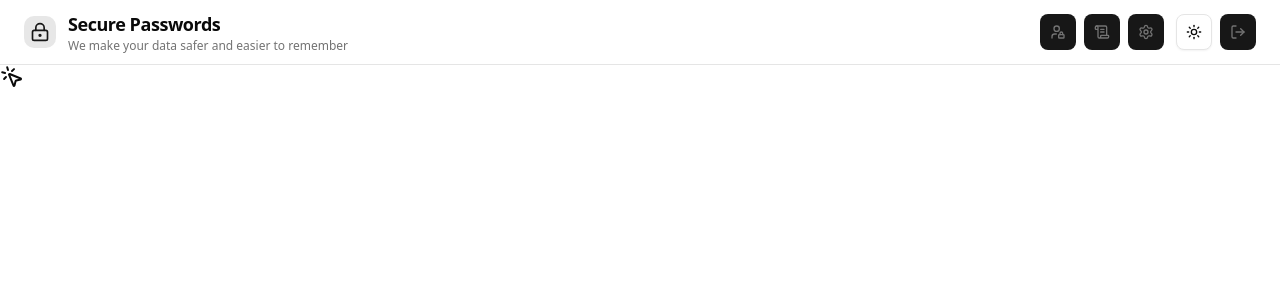
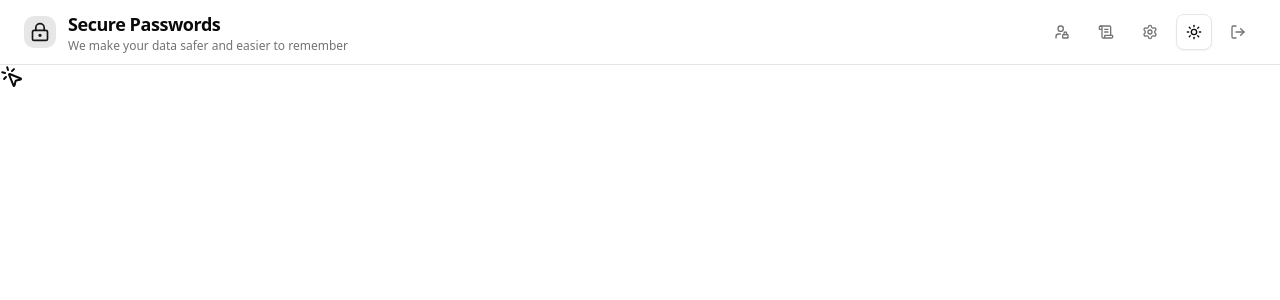
Before and after one commit to reportJNG/Crypting_Password, a Next.js app: page / in a window 1280 px wide. Shown: the top 300 px of the page. Built offline with nearby package versions, Linux system fonts and the light colour scheme.

Commit message:
fixed styles in top bar

```diff
--- a/components/Main/Topbar.tsx
+++ b/components/Main/Topbar.tsx
@@ -10,7 +10,7 @@ import { ThemeToggle } from "../settings/Theme-Toggle";
 
 export default function Topbar() {
   return (
-    <header className="border-b border-border bg-background/95 backdrop-blur supports-backdrop-filter:bg-background/60">
+    <header className="sticky top-0 z-50 w-full border-b border-border bg-background/95 backdrop-blur supports-[backdrop-filter]:bg-background/60">
       <div className="container flex h-16 items-center justify-between px-4 md:px-6">
         <div className="flex items-center gap-3">
           <div className="flex h-8 w-8 items-center justify-center rounded-lg bg-primary/10 text-primary">
@@ -28,32 +28,38 @@ export default function Topbar() {
 
         <div className="flex items-center gap-1 md:gap-2">
           <Button
-            className="inline-flex h-9 w-9 items-center justify-center rounded-md text-muted-foreground transition-colors hover:bg-accent hover:text-accent-foreground cursor-pointer"
+            variant="ghost"
+            size="icon"
+            className="text-muted-foreground hover:bg-accent hover:text-accent-foreground"
             aria-label="User lock"
           >
             <UserLockIcon className="h-5 w-5" />
           </Button>
 
           <Button
-            className="inline-flex h-9 w-9 items-center justify-center rounded-md text-muted-foreground transition-colors hover:bg-accent hover:text-accent-foreground cursor-pointer"
+            variant="ghost"
+            size="icon"
+            className="text-muted-foreground hover:bg-accent hover:text-accent-foreground"
             aria-label="Scroll text"
           >
             <ScrollTextIcon className="h-5 w-5" />
           </Button>
 
           <Button
-            className="inline-flex h-9 w-9 items-center justify-center rounded-md text-muted-foreground transition-colors hover:bg-accent hover:text-accent-foreground cursor-pointer"
+            variant="ghost"
+            size="icon"
+            className="text-muted-foreground hover:bg-accent hover:text-accent-foreground"
             aria-label="Settings"
           >
             <Settings className="h-5 w-5" />
           </Button>
 
-          <div className="ml-1 cursor-pointer">
-            <ThemeToggle />
-          </div>
+          <ThemeToggle />
 
           <Button
-            className="inline-flex h-9 w-9 items-center justify-center rounded-md text-muted-foreground transition-colors hover:bg-destructive/10 hover:text-destructive cursor-pointer"
+            variant="ghost"
+            size="icon"
+            className="text-muted-foreground hover:bg-destructive/10 hover:text-destructive"
             aria-label="Log out"
           >
             <LogOut className="h-5 w-5" />
```
